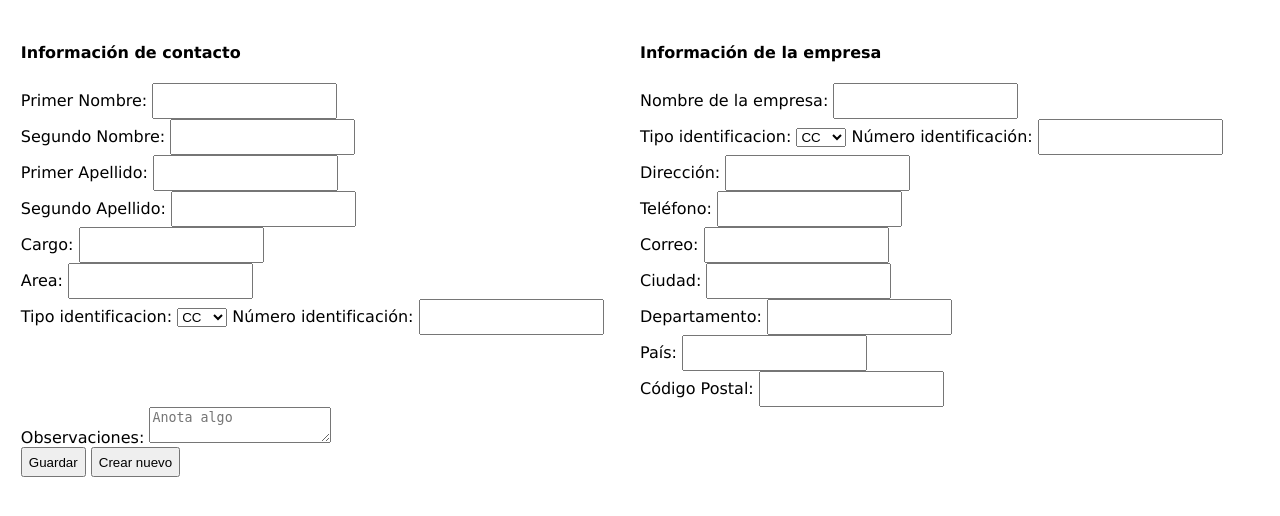
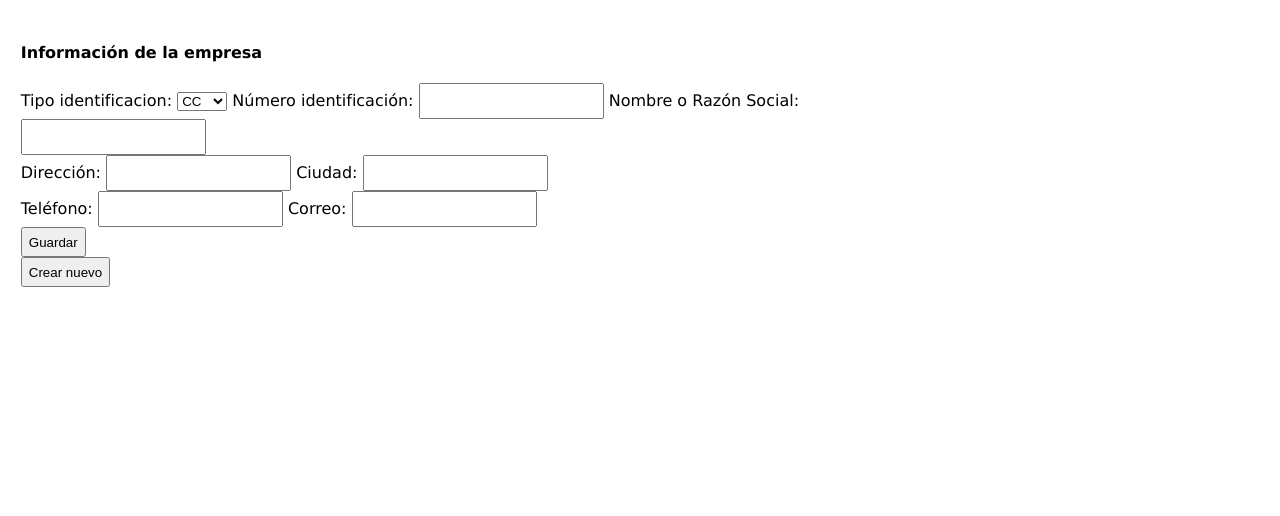
Before and after one commit to CristinaEcheverry/Proceso_textil, a Flask app: page /crearCliente in a window 1280 px wide. Shown: the part 80-596 px from the top of the page. Run offline with Flask 3, Linux system fonts and the light colour scheme.

Commit message:
selección de datos a usar

```diff
--- a/templates/crearCliente.html
+++ b/templates/crearCliente.html
@@ -14,7 +14,7 @@
 		</header>
 		<section>
 			<div class="contenido">
-				<div class="Formulario">
+				<!-- <div class="Formulario">
 					<form action="" method="post">
 						<h4>Información de contacto</h4>
 						<label for="primer-nombre">Primer Nombre:</label>
@@ -40,13 +40,11 @@
 						<label for="numero-id">Número identificación:</label>
 						<input type="text" id="numero-id" /><br />
 					</form>
-				</div>
+				</div> -->
 				<div class="Formulario">
 					<form action="" method="post">
 
 						<h4>Información de la empresa</h4>
-						<label for="nombre-empresa">Nombre de la empresa:</label>
-						<input type="text" id="nombre-empresa" /><br />
 						<label for="tipo-id" aria-placeholder="CC">Tipo identificacion:</label>
 						<select id="inputTurmaTurno" class="form-select">
 							<option value="CC">CC</option>
@@ -55,27 +53,29 @@
 							<option value="RUT">RUT</option>
 						</select>
 						<label for="numero-id">Número identificación:</label>
-						<input type="text" id="numero-id" /><br />
+						<input type="text" id="numero-id" />
+						<label for="nombre-empresa">Nombre o Razón Social:</label>
+						<input type="text" id="nombre-empresa" /><br />
 						<label for="direccion">Dirección:</label>
-						<input type="text" id="direccion" /><br />
+						<input type="text" id="direccion" />
+						<label for="ciudad">Ciudad:</label>
+						<input type="text" id="ciudad" /><br />
 						<label for="telefono">Teléfono:</label>
-						<input type="text" id="telefono" /><br />
+						<input type="text" id="telefono" />
 						<label for="correo">Correo:</label>
 						<input type="email" id="correo" /><br />
-						<label for="ciudad">Ciudad:</label>
-						<input type="text" id="ciudad" /><br />
-						<label for="departamento">Departamento:</label>
+						<!-- <label for="departamento">Departamento:</label>
 						<input type="text" id="departamento" /><br />
 						<label for="pais">País:</label>
 						<input type="text" id="pais" /><br />
 						<label for="codigo-postal">Código Postal:</label>
-						<input type="text" id="codigo-postal" /><br />
+						<input type="text" id="codigo-postal" /><br /> -->
+						<input type="submit" value="Guardar">
 					</form>
 				</div>
 			</div>
-			<label for="observaciones">Observaciones:</label>
-			<textarea id="observaciones" placeholder="Anota algo"></textarea><br />
-			<input type="submit" value="Guardar">
+			<!-- <label for="observaciones">Observaciones:</label> -->
+			<!-- <textarea id="observaciones" placeholder="Anota algo"></textarea><br />					 -->
 			<input type="submit" value="Crear nuevo">
 		<!-- <input type="radio" name="tipo-id" value="CC" />CC<br /> -->
 
```
Lines whose indentation alone changed are shown as unchanged.
